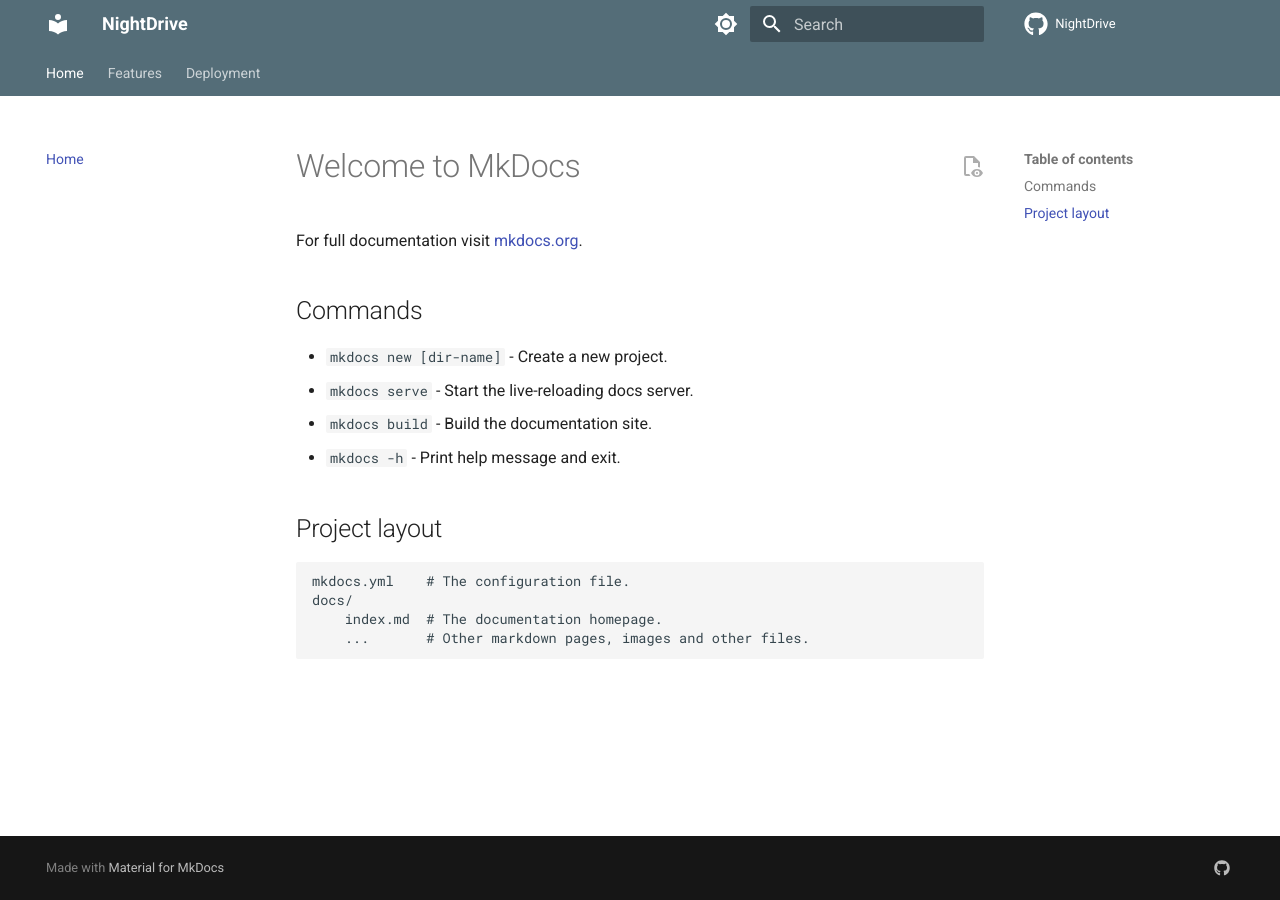
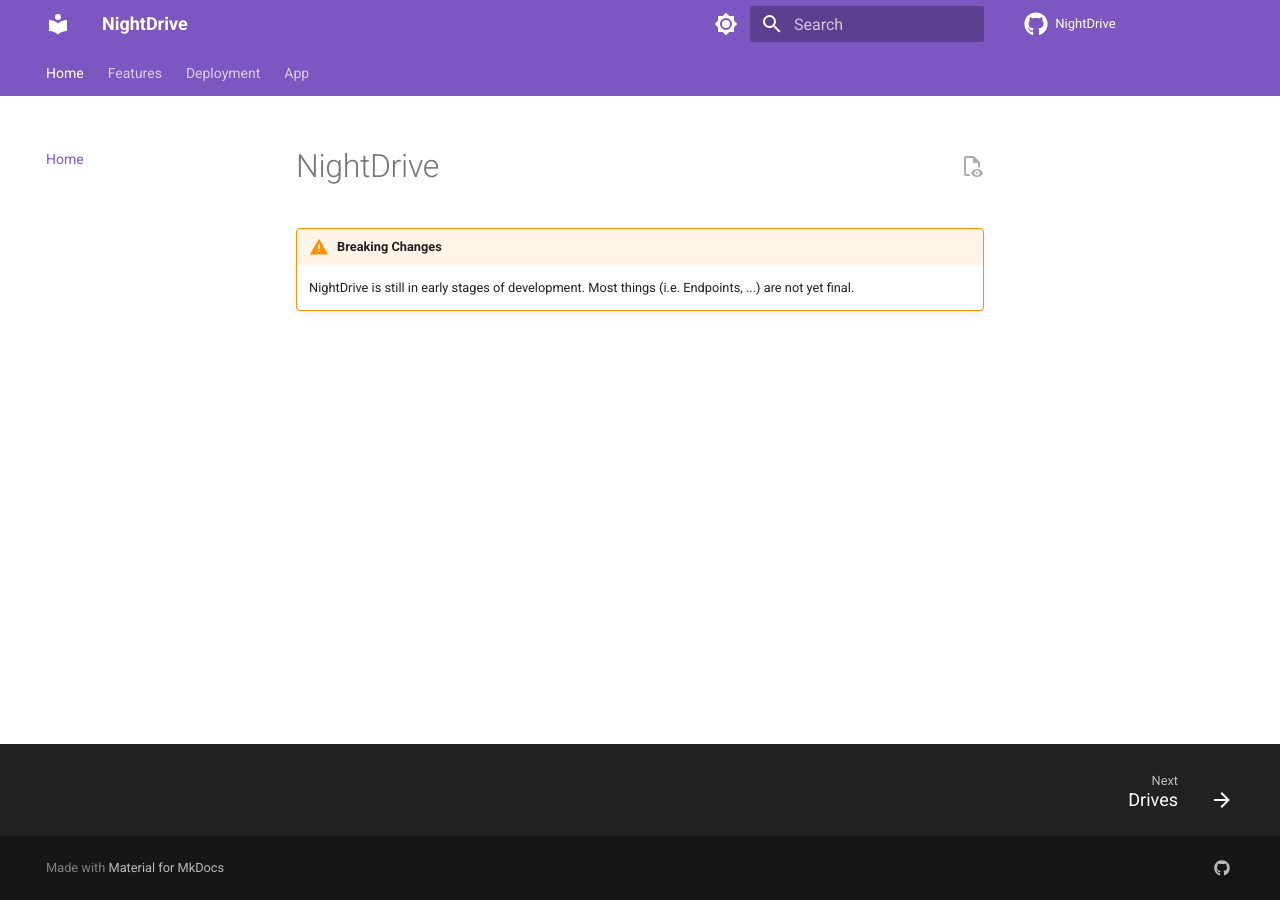
Before and after one commit to woulfdev/nightdrive, an MkDocs documentation site: the page built from docs/docs/index.md, in a window 1280 px wide. Built offline with MkDocs 1.6.1 and Material for MkDocs 9.7.7, drawn with Linux system fonts in a browser that asks for light colours; comment, search, counter and statistics services are not loaded.

Commit message:
Update docs and mkdocs config for NightDrive
Added app documentation placeholder and updated main index with project-specific info. Enhanced mkdocs.yml with site metadata, new markdown extensions, theme tweaks, and navigation for the app section. Updated .gitignore to exclude mkdocs build output.

```diff
--- a/docs/docs/index.md
+++ b/docs/docs/index.md
@@ -1,17 +1,4 @@
-# Welcome to MkDocs
+# NightDrive
 
-For full documentation visit [mkdocs.org](https://www.mkdocs.org).
-
-## Commands
-
-* `mkdocs new [dir-name]` - Create a new project.
-* `mkdocs serve` - Start the live-reloading docs server.
-* `mkdocs build` - Build the documentation site.
-* `mkdocs -h` - Print help message and exit.
-
-## Project layout
-
-    mkdocs.yml    # The configuration file.
-    docs/
-        index.md  # The documentation homepage.
-        ...       # Other markdown pages, images and other files.
+!!! warning "Breaking Changes"
+    NightDrive is still in early stages of development. Most things (i.e. Endpoints, ...) are not yet final.
--- a/docs/mkdocs.yml
+++ b/docs/mkdocs.yml
@@ -1,4 +1,8 @@
 site_name: NightDrive
+site_url: https://woulfdev.github.io/nightdrive/
+site_author: Elia
+site_description: >-
+  Documentation about NightDrive API and Mobile App.
 
 repo_name: NightDrive
 repo_url: https://github.com/woulfdev/nightdrive
@@ -17,6 +21,9 @@
   - git-authors
 
 markdown_extensions:
+  - admonition
+  - pymdownx.details
+  - pymdownx.superfences
   - tables
   - footnotes
   - attr_list
@@ -35,6 +42,7 @@
     - navigation.instant
     - navigation.tabs
     - navigation.path
+    - navigation.footer
     - search.suggest
     - content.tooltips
   icon:
@@ -44,7 +52,7 @@
     # Palette toggle for light mode
     - media: "(prefers-color-scheme: light)"
       scheme: default
-      primary: blue grey
+      primary: deep purple
       toggle:
         icon: material/brightness-7
         name: Switch to dark mode
@@ -52,7 +60,7 @@
     # Palette toggle for dark mode
     - media: "(prefers-color-scheme: dark)"
       scheme: slate
-      primary: blue grey
+      primary: deep purple
       toggle:
         icon: material/brightness-4
         name: Switch to light mode
@@ -64,3 +72,4 @@
   - Deployment:
     - deploy.md
     - Variables: env-variables.md
+  - App: app/index.md
```
Also changed, not shown: docs/docs/app/index.md (added, +3 -0 lines), 1 other file.
